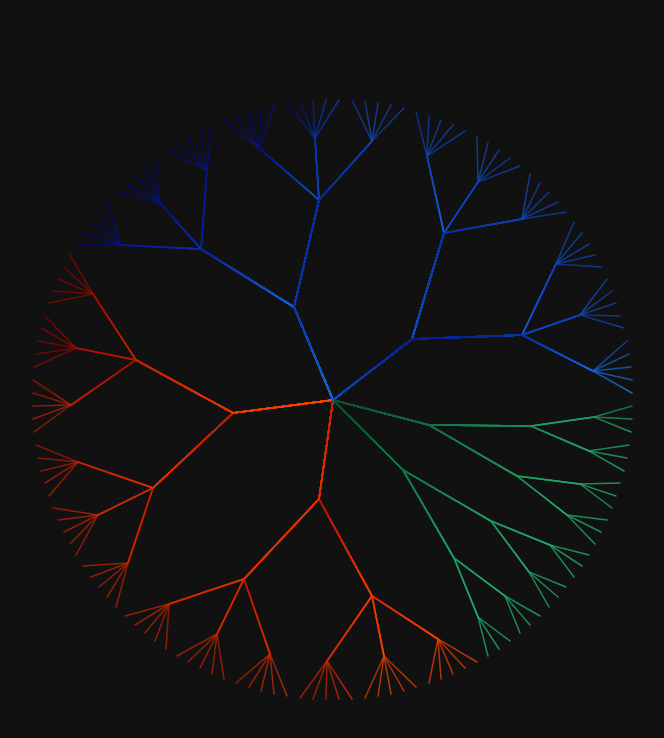
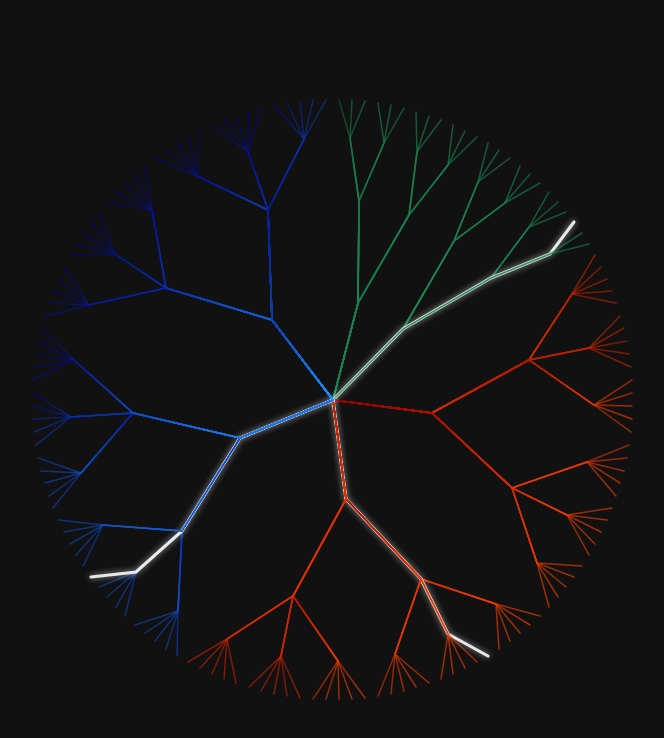
Before and after one commit to reflechant/tree-clock, a plain HTML site: page index.html in a window 1280 px wide. Shown: the whole page, without its empty margins (307-971 px from the left). Drawn offline with Linux system fonts and the light colour scheme.

Commit message:
pulsing white polylines

```diff
--- a/index.html
+++ b/index.html
@@ -22,23 +22,27 @@
 
         @keyframes pulse {
             0% {
-                stroke-width: 2;
-                opacity: 0.8;
+                stroke-width: 3;
+                opacity: 0.9;
+                filter: drop-shadow(0 0 3px rgba(255, 255, 255, 0.7));
             }
 
             50% {
-                stroke-width: 3.5;
+                stroke-width: 6;
                 opacity: 1;
+                filter: drop-shadow(0 0 8px rgba(255, 255, 255, 0.9));
             }
 
             100% {
-                stroke-width: 2;
-                opacity: 0.8;
+                stroke-width: 3;
+                opacity: 0.9;
+                filter: drop-shadow(0 0 3px rgba(255, 255, 255, 0.7));
             }
         }
 
         .current-time {
-            animation: pulse 2s infinite ease-in-out;
+            animation: pulse 1.5s infinite ease-in-out;
+            stroke: #FFFFFF !important;
         }
 
         /* Define gradients for each time division */
@@ -140,7 +144,7 @@
             // 24 + 60 + 60 = 144
             const total_lines = Object.values(time_divisions).reduce((acc, value) => acc + value.lines, 0);
 
-            let start_angle = 0;
+            let start_angle = -Math.PI / 2;
             for (const [time_division_name, time_division_data] of Object.entries(time_divisions)) {
                 const sector_part = time_division_data.lines / total_lines;
                 const end_angle = start_angle + 2 * Math.PI * sector_part;
@@ -150,22 +154,24 @@
                 const dimension = 2; // x and y coordinates
 
                 let polylinePoints = [];
+                let line_idx = 1;
                 for (let i = 0; i < coords.length; i += dimension) {
                     const x = coords[i];
                     const y = coords[i + 1];
                     polylinePoints.push(`${x},${y}`);
                     if (polylinePoints.length === points_in_polyline) {
-                        const line_idx = (i + 1) / (dimension * points_in_polyline);
                         const isCurrentTime = (line_idx === current_time[time_division_name]);
-                        const strokeWidth = isCurrentTime ? 3 : 1.5;
-                        const strokeColor = isCurrentTime ? 'white' : time_division_data.color;
-                        const opacity = isCurrentTime ? 1 : 0.7;
-                        const className = isCurrentTime ? 'class="current-time"' : '';
 
-                        svgContent.push(`<polyline points="${polylinePoints.join(' ')}" ${className}
-                                style="stroke:${strokeColor}; fill:none; stroke-width:${strokeWidth}; stroke-linecap:round; opacity:${opacity};" />`);
+                        const strokeWidth = isCurrentTime ? 6 : 1.5;
+                        const strokeColor = isCurrentTime ? '#FFFFFF' : time_division_data.color;
+                        const opacity = isCurrentTime ? 1 : 0.6;
+                        const className = isCurrentTime ? 'current-time' : '';
+
+                        svgContent.push(`<polyline points="${polylinePoints.join(' ')}" class="${className}"
+                            style="stroke:${strokeColor}; fill:none; stroke-width:${strokeWidth}; stroke-linecap:round; opacity:${opacity};" />`);
 
                         polylinePoints = [];
+                        line_idx++;
                     }
                 }
 
```
